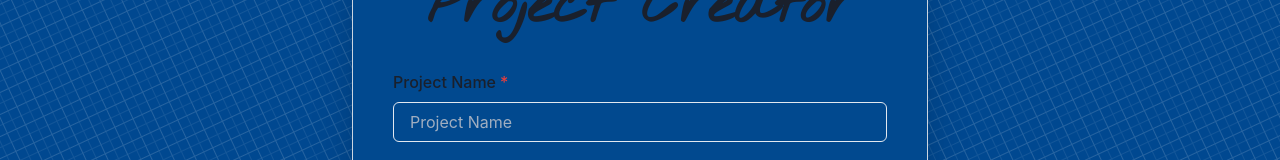
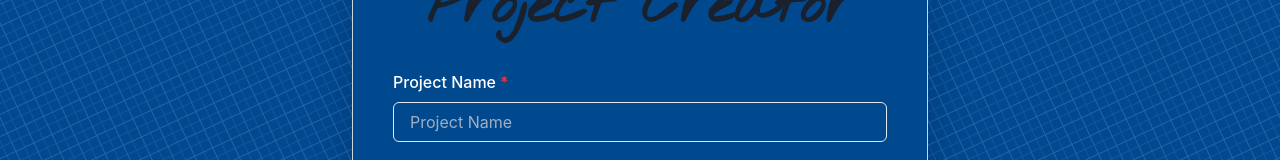
Before and after one commit to fernandobelotto/project_creator, a React (Create React App) app: page / in a window 1280 px wide. Shown: the part 260-420 px from the top of the page. Built offline with nearby package versions, Linux system fonts and the light colour scheme.

Commit message:
change to white

```diff
--- a/src/App.tsx
+++ b/src/App.tsx
@@ -70,7 +70,7 @@ export const App = () => {
                 Project Creator
               </Heading>
               <FormControl isRequired>
-                <FormLabel htmlFor='first-name'>Project Name</FormLabel>
+                <FormLabel htmlFor='first-name' color='white'>Project Name</FormLabel>
                 <Input placeholder='Project Name' value={projectName} onChange={(e) => setProjectName(e.target.value)} />
               </FormControl>
               <FormControl isRequired>
```
